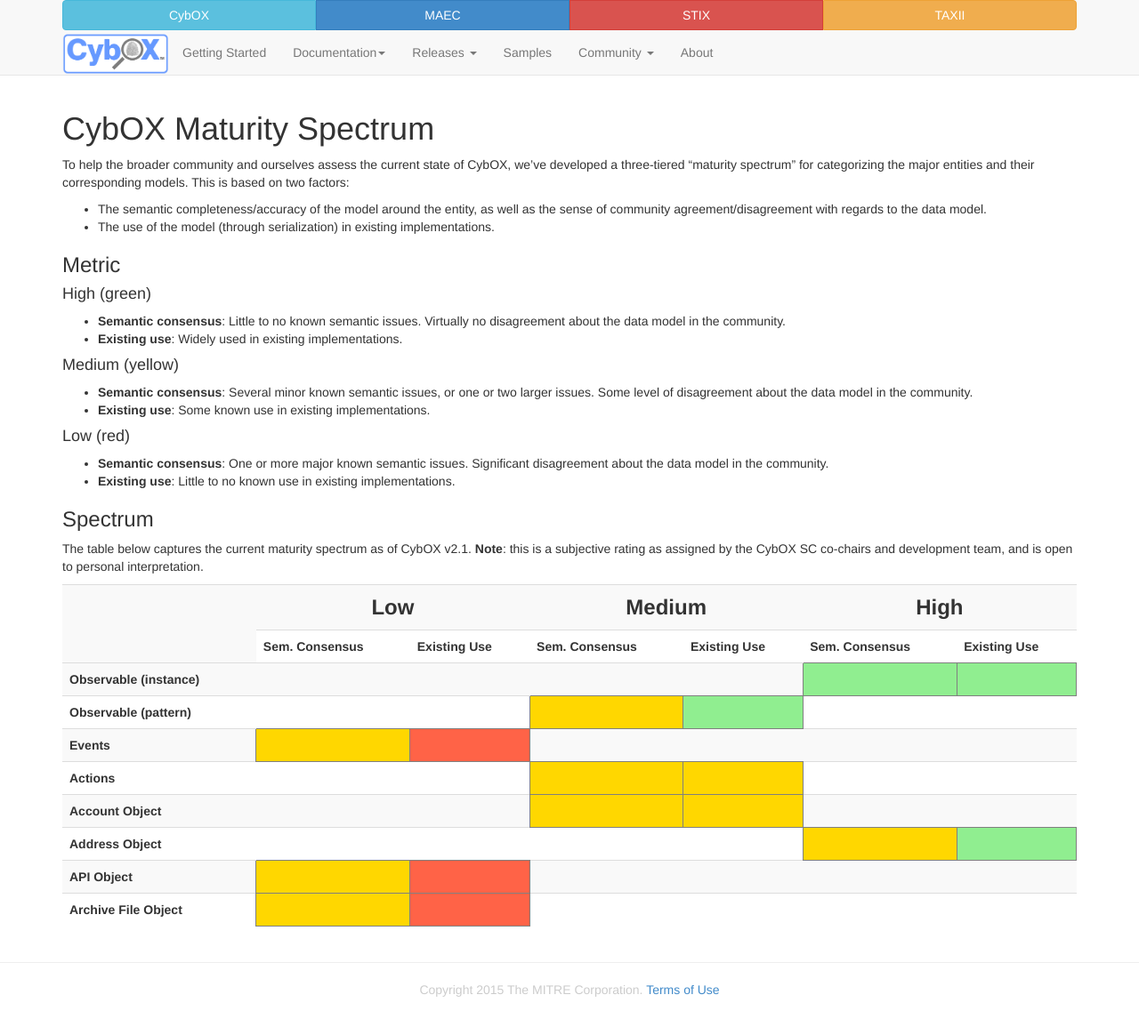
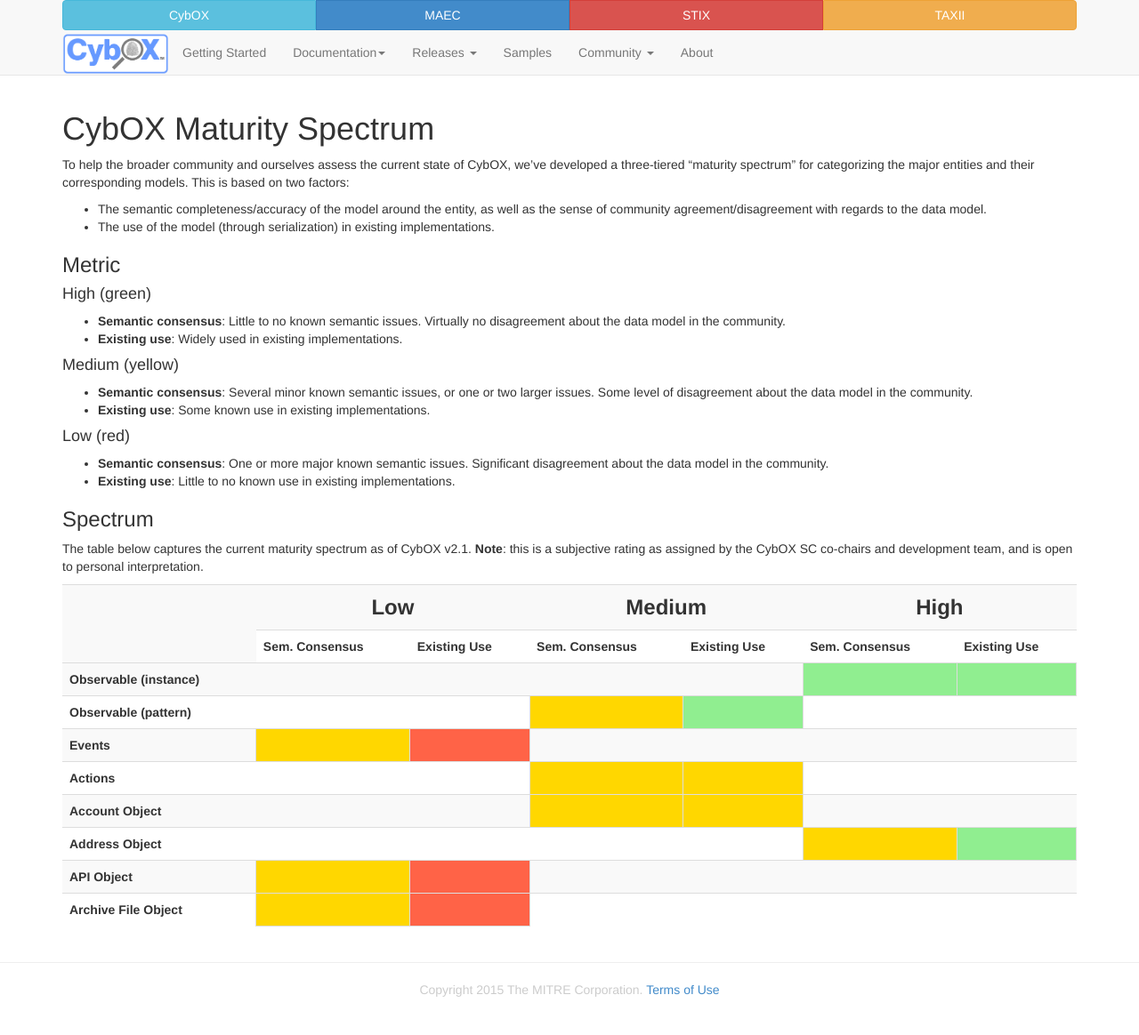
Before and after one commit to CybOXProject/cyboxproject.github.io, a Jekyll site: the page built from maturity-spectrum/index.md, in a window 1280 px wide. Shown: the whole page at 89% size. Built offline with Jekyll 4.4.1, drawn with Linux system fonts in a browser that asks for light colours; Markdown is read by kramdown in place of the engine named in the settings.

Commit message:
Updated border color

```diff
--- a/maturity-spectrum/index.md
+++ b/maturity-spectrum/index.md
@@ -49,55 +49,55 @@
   <th scope="row"><b>Observable (instance)</b></th>
   <td colspan="2"></td>
   <td colspan="2"></td>
-  <td style="border: 1px solid grey; background-color: lightgreen;"></td>
-  <td style="border: 1px solid grey; background-color: lightgreen;"></td>
+  <td style="border: 1px solid #ddd; background-color: lightgreen;"></td>
+  <td style="border: 1px solid #ddd; background-color: lightgreen;"></td>
 </tr>
 <tr>
   <th scope="row"><b>Observable (pattern)</b></th>
   <td colspan="2"></td>
-  <td style="border: 1px solid grey; background-color: gold;"></td>
-  <td style="border: 1px solid grey; background-color: lightgreen;"></td>
+  <td style="border: 1px solid #ddd; background-color: gold;"></td>
+  <td style="border: 1px solid #ddd; background-color: lightgreen;"></td>
   <td colspan="2"></td>
 </tr>
 <tr>
   <th scope="row"><b>Events</b></th>
-  <td style="border: 1px solid grey; background-color: gold;"></td>
-  <td style="border: 1px solid grey; background-color: tomato;"></td>
+  <td style="border: 1px solid #ddd; background-color: gold;"></td>
+  <td style="border: 1px solid #ddd; background-color: tomato;"></td>
   <td colspan="2"></td>
   <td colspan="2"></td>
 </tr>
 <tr>
   <th scope="row"><b>Actions</b></th>
   <td colspan="2"></td>
-  <td style="border: 1px solid grey; background-color: gold;"></td>
-  <td style="border: 1px solid grey; background-color: gold;"></td>
+  <td style="border: 1px solid #ddd; background-color: gold;"></td>
+  <td style="border: 1px solid #ddd; background-color: gold;"></td>
   <td colspan="2"></td>
 </tr>
 <tr>
   <th scope="row"><b>Account Object</b></th>
   <td colspan="2"></td>
-  <td style="border: 1px solid grey; background-color: gold;"></td>
-  <td style="border: 1px solid grey; background-color: gold;"></td>
+  <td style="border: 1px solid #ddd; background-color: gold;"></td>
+  <td style="border: 1px solid #ddd; background-color: gold;"></td>
   <td colspan="2"></td>
 </tr>
 <tr>
   <th scope="row"><b>Address Object</b></th>
   <td colspan="2"></td>
   <td colspan="2"></td>
-  <td style="border: 1px solid grey; background-color: gold;"></td>
-  <td style="border: 1px solid grey; background-color: lightgreen;"></td>
+  <td style="border: 1px solid #ddd; background-color: gold;"></td>
+  <td style="border: 1px solid #ddd; background-color: lightgreen;"></td>
 </tr>
 <tr>
   <th scope="row"><b>API Object</b></th>
-  <td style="border: 1px solid grey; background-color: gold;"></td>
-  <td style="border: 1px solid grey; background-color: tomato;"></td>
+  <td style="border: 1px solid #ddd; background-color: gold;"></td>
+  <td style="border: 1px solid #ddd; background-color: tomato;"></td>
   <td colspan="2"></td>
   <td colspan="2"></td>
 </tr>
 <tr>
   <th scope="row"><b>Archive File Object</b></th>
-  <td style="border: 1px solid grey; background-color: gold;"></td>
-  <td style="border: 1px solid grey; background-color: tomato;"></td>
+  <td style="border: 1px solid #ddd; background-color: gold;"></td>
+  <td style="border: 1px solid #ddd; background-color: tomato;"></td>
   <td colspan="2"></td>
   <td colspan="2"></td>
 </tr>
```
